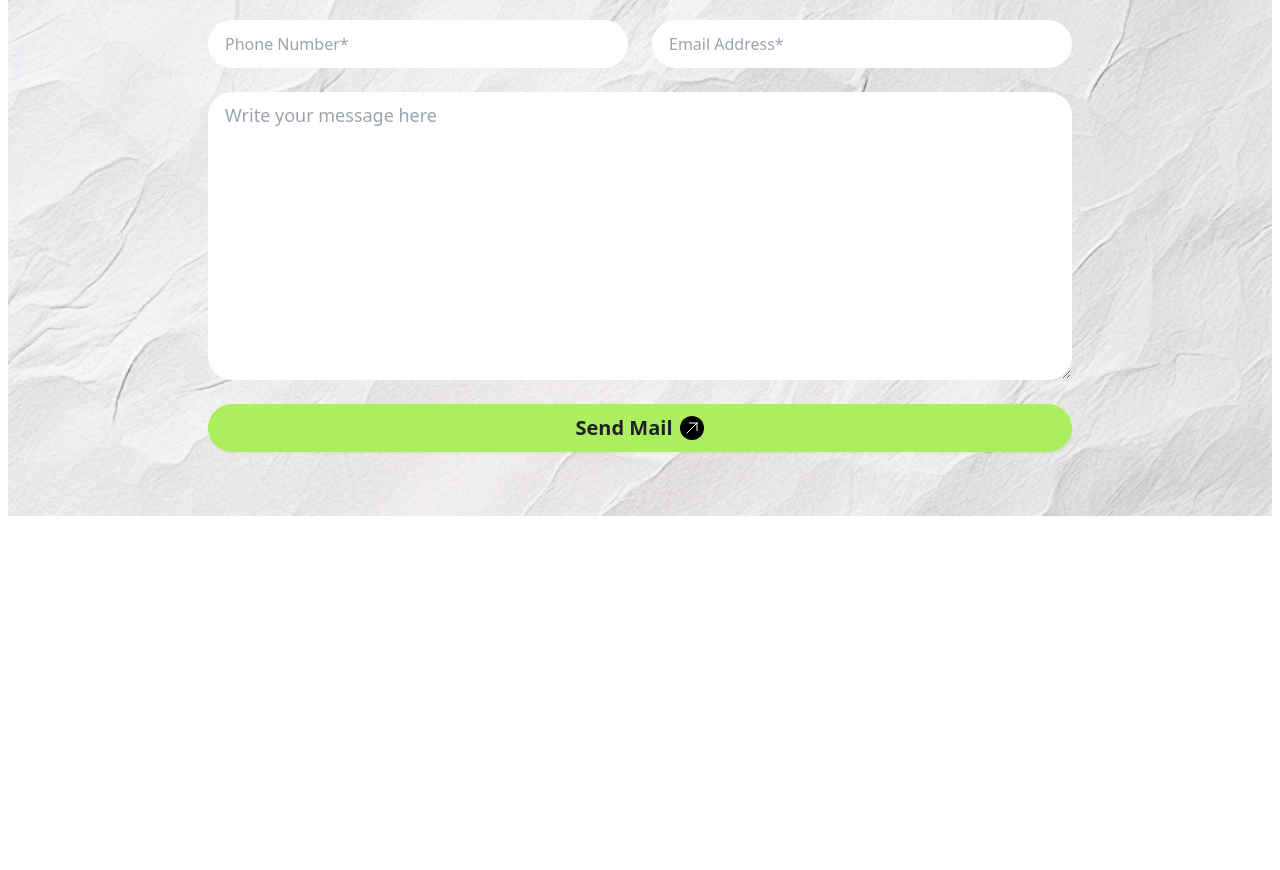
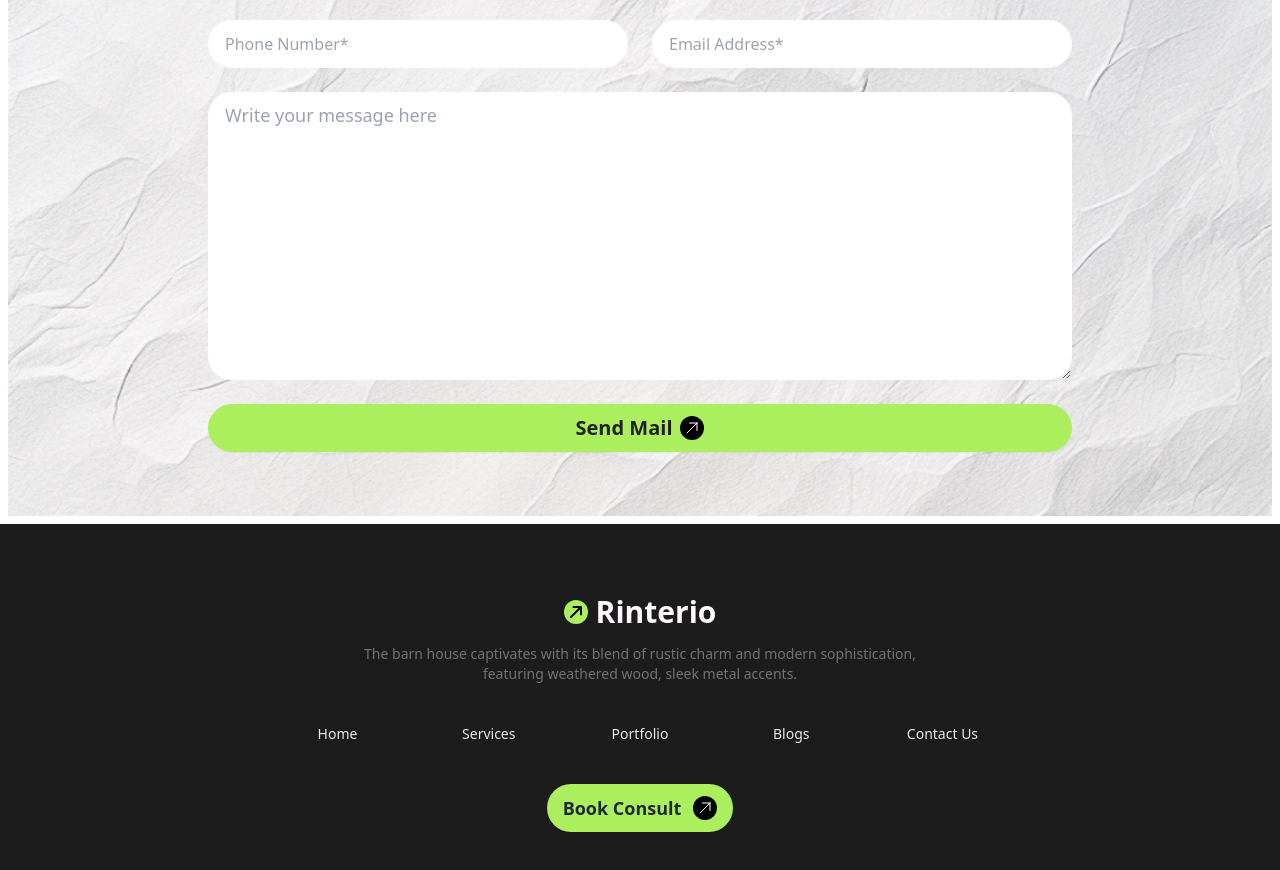
Before and after one commit to Ostitter-Anondo/rinterio-project, a plain HTML site: page index.html in a window 1280 px wide. Shown: the part 4674-5544 px from the top of the page. Before the commit the page ends 5198 px from the top, so only its background shows below. Drawn offline with nearby package versions, Linux system fonts and the light colour scheme.

Commit message:
footer section

```diff
--- a/index.html
+++ b/index.html
@@ -33,8 +33,8 @@
                   />
                 </svg>
               </div>
-              Rinterio</a
-            >
+              Rinterio
+            </a>
           </div>
           <div class="navbar-center hidden lg:flex">
             <ul class="menu menu-horizontal px-1 md:pr-20 text-[#737373]">
@@ -873,7 +873,9 @@
           </div>
         </div>
       </section>
-      <section class="bg-[url('assets/bg.jpg')] bg-cover py-16 border-8 border-white">
+      <section
+        class="bg-[url('assets/bg.jpg')] bg-cover py-16 border-8 border-white"
+      >
         <div
           class="flex flex-col gap-6 items-center text-center pt-12 pb-10 max-w-2xl mx-auto"
         >
@@ -962,7 +964,82 @@
         </form>
       </section>
     </main>
-    <footer>
+    <footer
+      class="footer footer-center bg-[#1c1c1c] text-secondary-content px-10 py-16"
+    >
+      <aside>
+        <div class="navbar-start">
+          <a class="btn btn-ghost text-3xl">
+            <div class="rounded-full bg-[#ABEF5F] p-1">
+              <svg
+                xmlns="http://www.w3.org/2000/svg"
+                fill="none"
+                viewBox="0 0 24 24"
+                stroke-width="3"
+                stroke="black"
+                class="size-4"
+              >
+                <path
+                  stroke-linecap="round"
+                  stroke-linejoin="round"
+                  d="m4.5 19.5 15-15m0 0H8.25m11.25 0v11.25"
+                />
+              </svg>
+            </div>
+            Rinterio
+          </a>
+        </div>
+        <p class="font-medium text-[#737373]">
+          The barn house captivates with its blend of rustic charm and modern
+          sophistication,
+          <br />
+          featuring weathered wood, sleek metal accents.
+        </p>
+      </aside>
+      <div class="">
+        <ul
+          class="grid gap-8 md:gap-20 px-1 text-[#e9e9e9] max-w-[60rem] justify-evenly grid-cols-1 md:grid-cols-5"
+        >
+          <li>
+            <a class="hover:bg-transparent hover:text-[#737373]"> Home </a>
+          </li>
+          <li>
+            <a class="hover:bg-transparent hover:text-[#737373]"> Services </a>
+          </li>
+          <li>
+            <a class="hover:bg-transparent hover:text-[#737373]"> Portfolio </a>
+          </li>
+          <li>
+            <a class="hover:bg-transparent hover:text-[#737373]"> Blogs </a>
+          </li>
+          <li>
+            <a class="hover:bg-transparent hover:text-[#737373]">
+              Contact Us
+            </a>
+          </li>
+        </ul>
+      </div>
+      <a
+        class="btn bg-[#ABEF5F] rounded-full flex gap-3 border-none w-full md:w-fit font-extrabold text-lg"
+      >
+        Book Consult
+        <div class="rounded-full bg-black p-1">
+          <svg
+            xmlns="http://www.w3.org/2000/svg"
+            fill="none"
+            viewBox="0 0 24 24"
+            stroke-width="1.5"
+            stroke="white"
+            class="size-4"
+          >
+            <path
+              stroke-linecap="round"
+              stroke-linejoin="round"
+              d="m4.5 19.5 15-15m0 0H8.25m11.25 0v11.25"
+            />
+          </svg>
+        </div>
+      </a>
     </footer>
   </body>
 </html>
```
